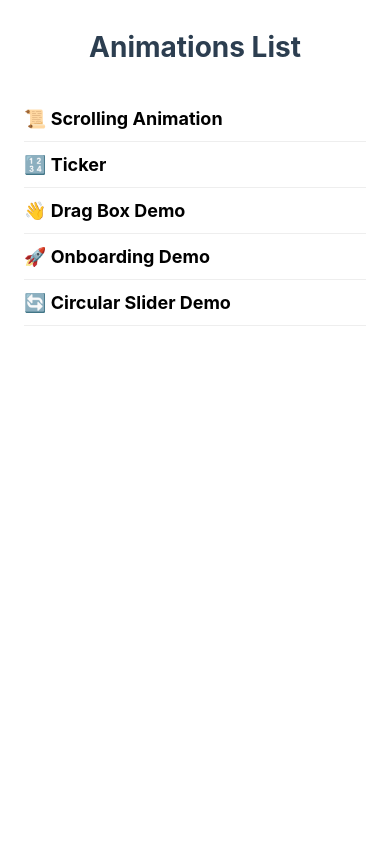
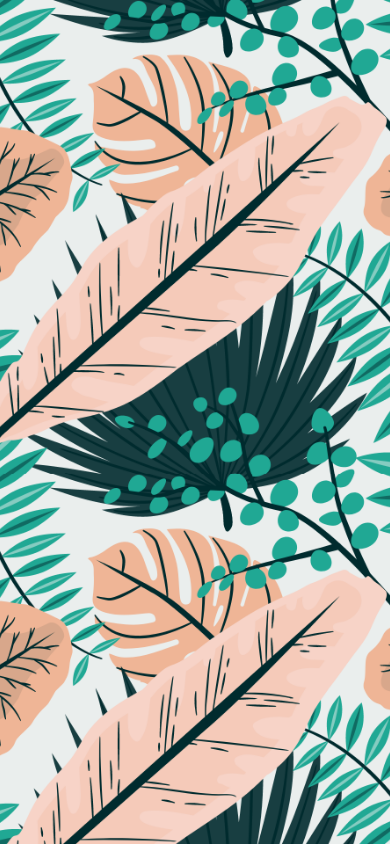
Before and after one commit to IIvexII/AnimationPreviews, a React Native app: screen /ImageZoom in a window 390 px wide. Built offline with nearby package versions, Linux system fonts and the light colour scheme.

Commit message:
feat: add ImageZoom component and integrate into navigation

```diff
--- a/src/App.tsx
+++ b/src/App.tsx
@@ -9,6 +9,7 @@ import DragBox from "./modules/drag-box";
 import Onboarding from "./modules/onboarding";
 import CircularSlider from "./modules/circular-slider";
 import AnimatedFlatList from "./modules/animated-flatlist";
+import ImageZoom from "./modules/image-zoom";
 
 const Stack = createNativeStackNavigator<RootParamList>();
 
@@ -20,6 +21,7 @@ export default function App() {
           <Stack.Screen name='Home' component={Home} />
           <Stack.Screen name='Ticker' component={Ticker} />
           <Stack.Screen name='DragBox' component={DragBox} />
+          <Stack.Screen name='ImageZoom' component={ImageZoom} />
           <Stack.Screen name='Onboarding' component={Onboarding} />
           <Stack.Screen name='CircularSlider' component={CircularSlider} />
           <Stack.Screen name='AnimatedFlatList' component={AnimatedFlatList} />
--- a/src/modules/home/index.tsx
+++ b/src/modules/home/index.tsx
@@ -11,6 +11,7 @@ const Home = () => {
   const navigation = useNavigation<HomeNavigationProp>();
 
   const pages = [
+    { name: "ImageZoom", title: "🔍 Image Zoom" },
     { name: "AnimatedFlatList", title: "📜 Scrolling Animation" },
     { name: "Ticker", title: "🔢 Ticker" },
     { name: "DragBox", title: "👋 Drag Box Demo" },
--- /dev/null
+++ b/src/modules/image-zoom/index.tsx
@@ -0,0 +1,21 @@
+import { Dimensions, Image, StyleSheet, Text, View } from "react-native";
+import React from "react";
+
+const ImageZoom = () => {
+  return (
+    <View>
+      <Image source={require("./assets/image.png")} style={[styles.image]} resizeMode='cover' />
+    </View>
+  );
+};
+
+export default ImageZoom;
+
+const DIMENSIONS = Dimensions.get("window");
+
+const styles = StyleSheet.create({
+  image: {
+    width: DIMENSIONS.width,
+    height: DIMENSIONS.height,
+  },
+});
--- a/src/type.d.ts
+++ b/src/type.d.ts
@@ -5,4 +5,5 @@ type RootParamList = {
   CircularSlider: undefined;
   Ticker: undefined;
   AnimatedFlatList: undefined;
+  ImageZoom: undefined;
 };
```
Also changed, not shown: src/modules/image-zoom/assets/image.png (added).
